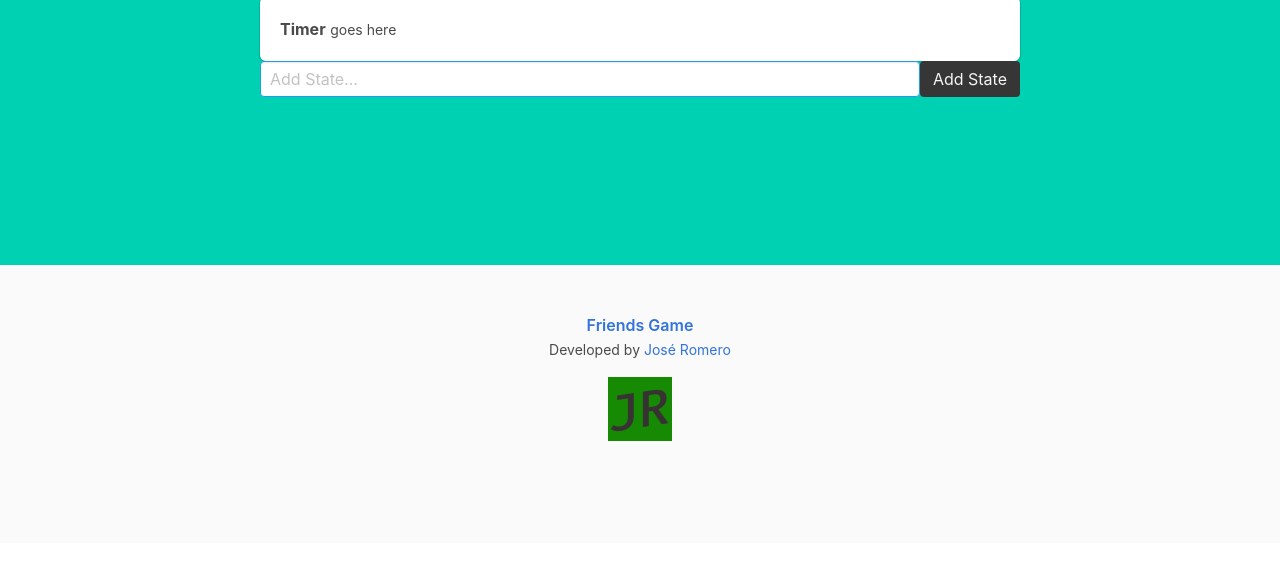
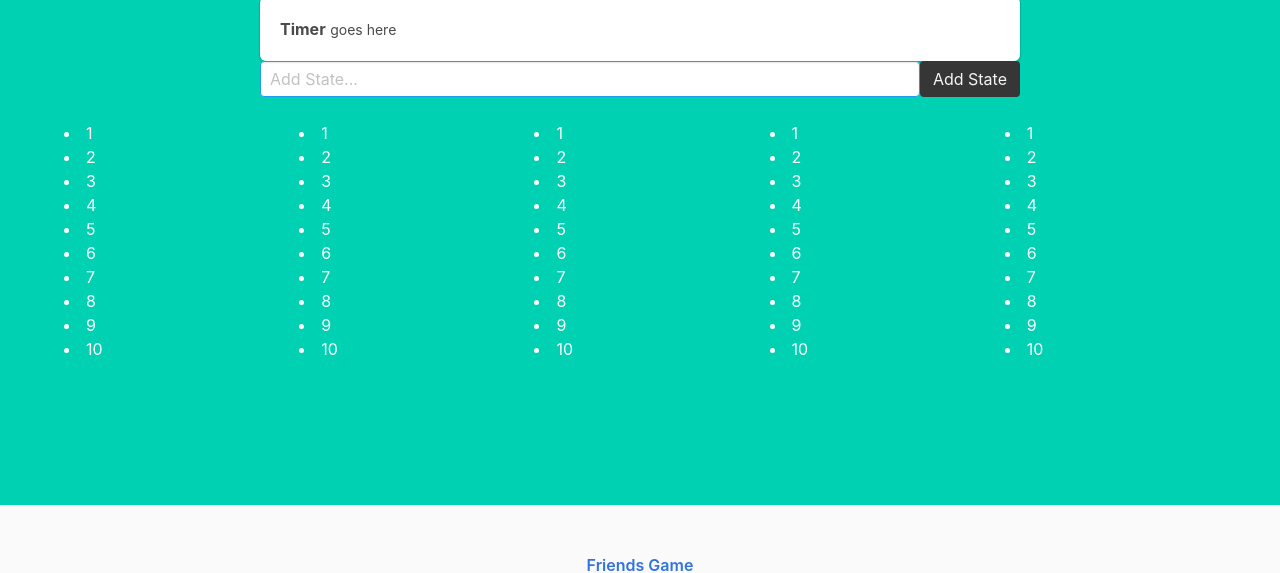
Before and after one commit to jdromero88/friends-game-front-end, a website: page index.html in a window 1280 px wide. Shown: the part 735-1308 px from the top of the page. Before the commit the page ends 1278 px from the top, so only its background shows below. Drawn offline with Linux system fonts and the light colour scheme.

Commit message:
Added columns to list States

```diff
--- a/index.html
+++ b/index.html
@@ -25,8 +25,65 @@
             </div>
           </div>
           <div class="columns">
-            <div class="column is-8-desktop is-offset-2-desktop" id="hero-body-column-list">
-
+            <div class="column" id="hero-body-column-list">
+              <li>1</li>
+              <li>2</li>
+              <li>3</li>
+              <li>4</li>
+              <li>5</li>
+              <li>6</li>
+              <li>7</li>
+              <li>8</li>
+              <li>9</li>
+              <li>10</li>
+            </div>
+            <div class="column" id="hero-body-column-list">
+              <li>1</li>
+              <li>2</li>
+              <li>3</li>
+              <li>4</li>
+              <li>5</li>
+              <li>6</li>
+              <li>7</li>
+              <li>8</li>
+              <li>9</li>
+              <li>10</li>
+            </div>
+            <div class="column" id="hero-body-column-list">
+              <li>1</li>
+              <li>2</li>
+              <li>3</li>
+              <li>4</li>
+              <li>5</li>
+              <li>6</li>
+              <li>7</li>
+              <li>8</li>
+              <li>9</li>
+              <li>10</li>
+            </div>
+            <div class="column" id="hero-body-column-list">
+              <li>1</li>
+              <li>2</li>
+              <li>3</li>
+              <li>4</li>
+              <li>5</li>
+              <li>6</li>
+              <li>7</li>
+              <li>8</li>
+              <li>9</li>
+              <li>10</li>
+            </div>
+            <div class="column" id="hero-body-column-list">
+              <li>1</li>
+              <li>2</li>
+              <li>3</li>
+              <li>4</li>
+              <li>5</li>
+              <li>6</li>
+              <li>7</li>
+              <li>8</li>
+              <li>9</li>
+              <li>10</li>
             </div>
           </div>
         </div>
```
